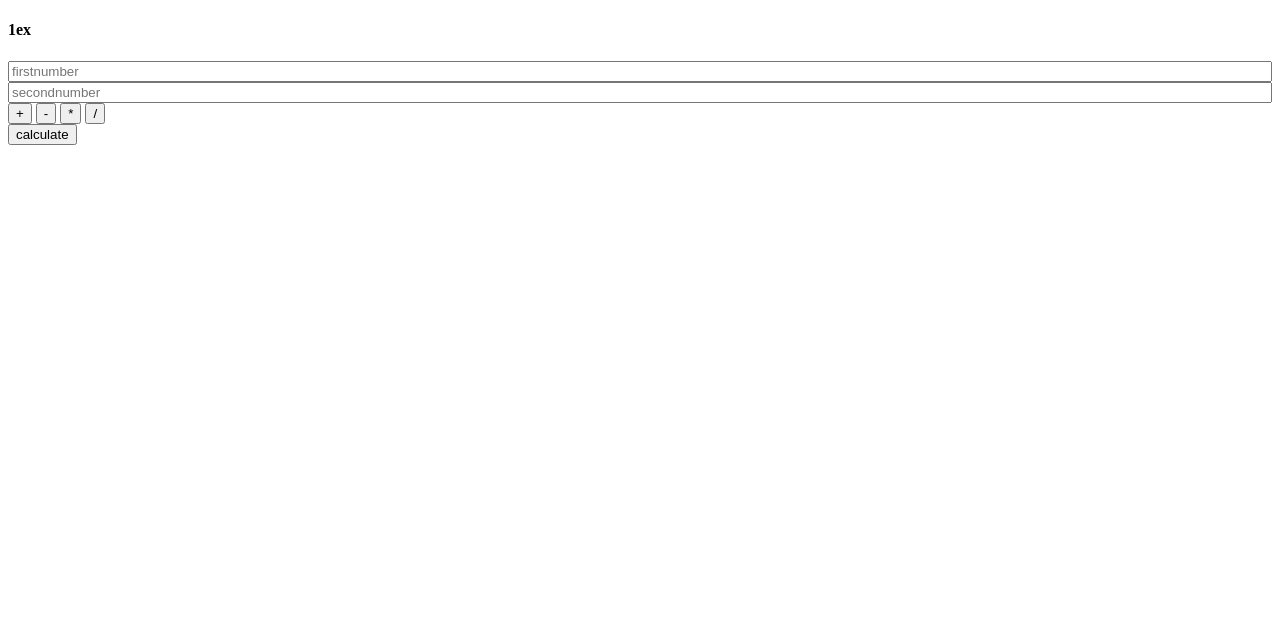
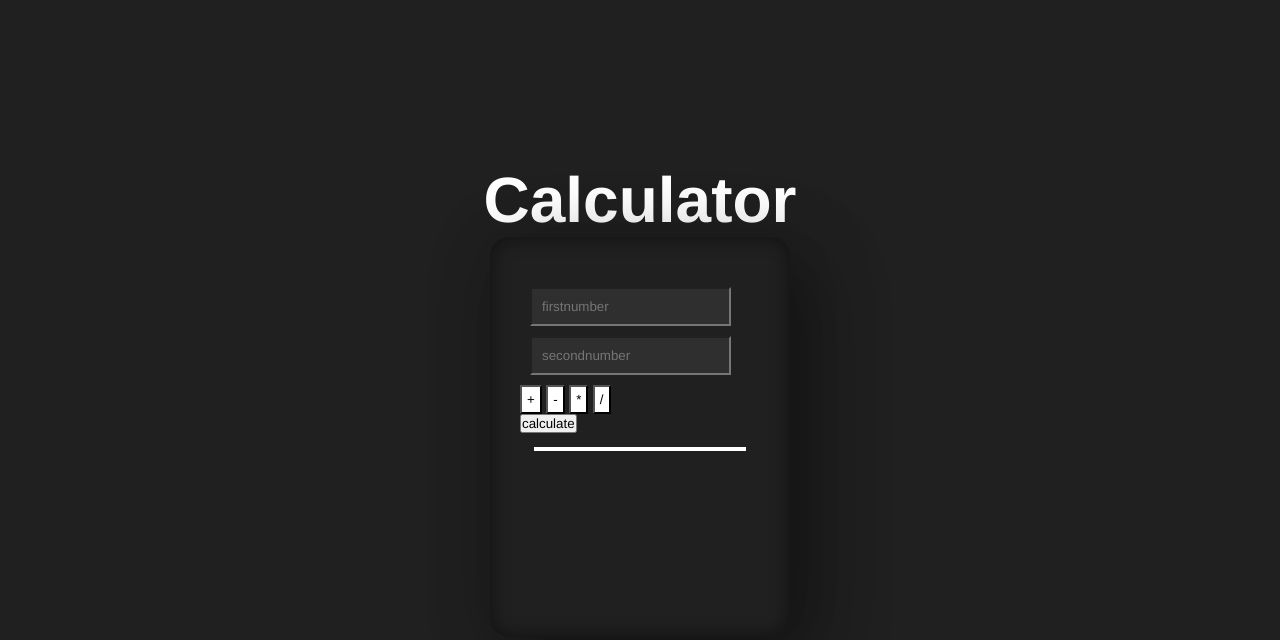
Before and after one commit to MohamedReda-Foshi/javascript, a plain HTML site: page EX_1/index.html in a window 1280 px wide. Drawn offline with Linux system fonts and the light colour scheme.

Commit message:
creat Calculator and add some style

```diff
--- a/EX_1/index.html
+++ b/EX_1/index.html
@@ -4,24 +4,28 @@
     <meta charset="UTF-8">
     <meta name="viewport" content="width=device-width, initial-scale=1.0">
     <title>Document</title>
+    <link rel="stylesheet" href="style.css">
 </head>
 <body>
 
 
-<h4>1ex </h4>
+<h4 class="title">Calculator </h4>
 
-<div>
-    <form action="" style="display: flex; flex-direction:column; size: 10px; padding-bottom:18px ;">
-
+<div class="container">
+    <form action="" >
+        <div >
+            <div class="inputNumber">
                     <input type="number"  id="firstnumber"  placeholder="firstnumber">
                     <input type="number"  id="secondnumber" placeholder="secondnumber">
+                </div>
 
-        <div>
+            <div class="button">
                 <input type="button"  id="secondnumber" value="+" onclick="one()">
                 <input type="button"  id="secondnumber" value="-"  onclick="two()">
                 <input type="button"  id="secondnumber" value="*"  onclick="tree()">
                 <input type="button"  id="secondnumber" value="/"  onclick="four()">
 
+            </div>
         </div>
 
 
@@ -31,7 +35,7 @@
         </div>
 
     </form>
-    <p id="Resulte"></p>
+        <p id="Resulte" class="Resulte"></p>
 
 </div>
 
--- a/EX_1/script.js
+++ b/EX_1/script.js
@@ -10,7 +10,7 @@ Resulte.innerText=parseInt(firstnumber.value)+parseInt(secondnumber.value);
 }
 
 
-function tow(){
+function two(){
 
     Resulte.innerText=parseInt(firstnumber.value)-parseInt(secondnumber.value);
 
--- /dev/null
+++ b/EX_1/style.css
@@ -0,0 +1,70 @@
+* {
+    margin: 0;
+    padding: 0;
+    box-sizing: border-box;
+    font-family:'Franklin Gothic Medium', 'Arial Narrow', Arial, sans-serif
+  }
+  body {
+    display: flex;
+    height: 100vh;
+    align-items: center;
+    justify-content: center;
+    background-color: #202020;
+    flex-direction: column;
+    padding: 40px;
+
+  }
+  .title{
+    font-size: 4rem;
+    color: #fff;
+  }
+  .container {
+    position: relative;
+    min-width: 300px;
+    min-height: 400px;
+    padding: 40px 30px 30px;
+    border-radius: 20px;
+    box-shadow: 25px 25px 75px rgba(0, 0, 0, 0.25),
+      10px 10px 70px rgba(0, 0, 0, 0.25), inset -5px -5px 15px rgba(0, 0, 0, 0.25),
+      inset 5px 5px 15px rgba(0, 0, 0, 0.25);
+  }
+  .container span {
+    color: #fff;
+    position: relative;
+    display: grid;
+    width: 80px;
+    place-items: center;
+    margin: 8px;
+    height: 80px;
+    background: linear-gradient(180deg, #2f2f2f, #3f3f3f);
+    box-shadow: inset -8px 0 8px rgba(0, 0, 0, 0.15),
+      inset 0 -8px 8px rgba(0, 0, 0, 0.25), 0 0 0 2px rgba(0, 0, 0, 0.75),
+      10px 20px 25px rgba(0, 0, 0, 0.4);
+    user-select: none;
+    cursor: pointer;
+    font-weight: 400;
+    border-radius: 10px;
+  }
+  .inputNumber input{
+    display: flex;
+    flex-direction: column;
+    margin: 10px;
+    padding: 10px;
+    background-color:#2f2f2f;
+    color: #fff;
+
+}
+.button input{
+
+    background-color: #fff;
+    padding: 5px;
+}
+.button input :hover{
+
+    background-color: #2f2f2f;
+}
+.Resulte{
+    padding: 2px;
+    margin: 14px;
+    background-color: #fff;
+}
```
Lines whose indentation alone changed are shown as unchanged.
